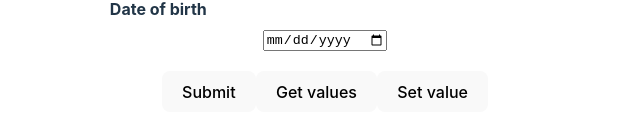
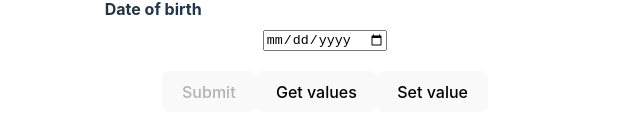
Before and after one commit to yksa/react-hook-form, a React (Vite) app: page / in a window 1280 px wide. Shown: the part 948-1084 px from the top of the page, without its empty margins (315-955 px from the left). Built offline with nearby package versions, Linux system fonts and the light colour scheme.

Commit message:
Disable Form Submission

```diff
--- a/src/components/YouTubeForm.tsx
+++ b/src/components/YouTubeForm.tsx
@@ -57,16 +57,13 @@ export const YouTubeForm = () => {
     getValues,
     setValue,
   } = form;
-  const {
-    errors,
-    // touchedFields, dirtyFields
-  } = formState;
+  const { errors, touchedFields, dirtyFields, isDirty, isValid } = formState;
   const { fields, append, remove } = useFieldArray({
     name: "phNumbers",
     control,
   });
 
-  // console.log({ touchedFields, dirtyFields });
+  console.log({ touchedFields, dirtyFields, isDirty, isValid });
 
   const onSubmit = (data: FormValues) => {
     console.log("Form submitted ", data);
@@ -255,7 +252,7 @@ export const YouTubeForm = () => {
           <p className="error">{errors.dob?.message}</p>
         </div>
 
-        <button>Submit</button>
+        <button disabled={!isDirty || !isValid}>Submit</button>
         <button type="button" onClick={handleGetvalues}>
           Get values
         </button>
```
